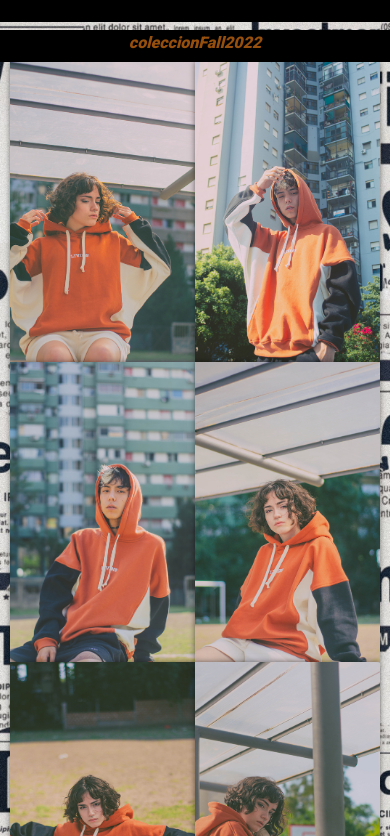
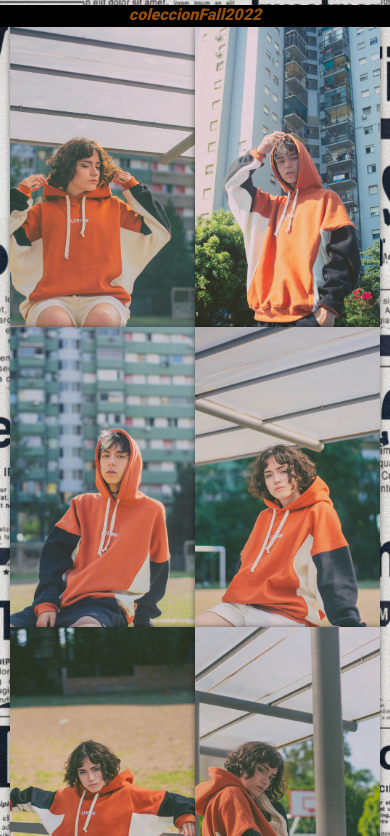
Before and after one commit to juanvilca/finalWeb-vilca, a website: page index.html in a window 390 px wide. Shown: the part 425-1261 px from the top of the page. Drawn offline with nearby package versions, Linux system fonts and the light colour scheme.

Commit message:
subiendo archivos

```diff
--- a/scss/styles.scss
+++ b/scss/styles.scss
@@ -201,3 +201,11 @@ body{
         }
     }
 }
+
+@media screen and (min-width: 375px) and (max-width: 450px){
+    body{
+        .grid{
+            grid-template-rows: 30% 20% 130% 30%;
+        }
+    }
+}
```
Also changed, not shown: css/main.css.
